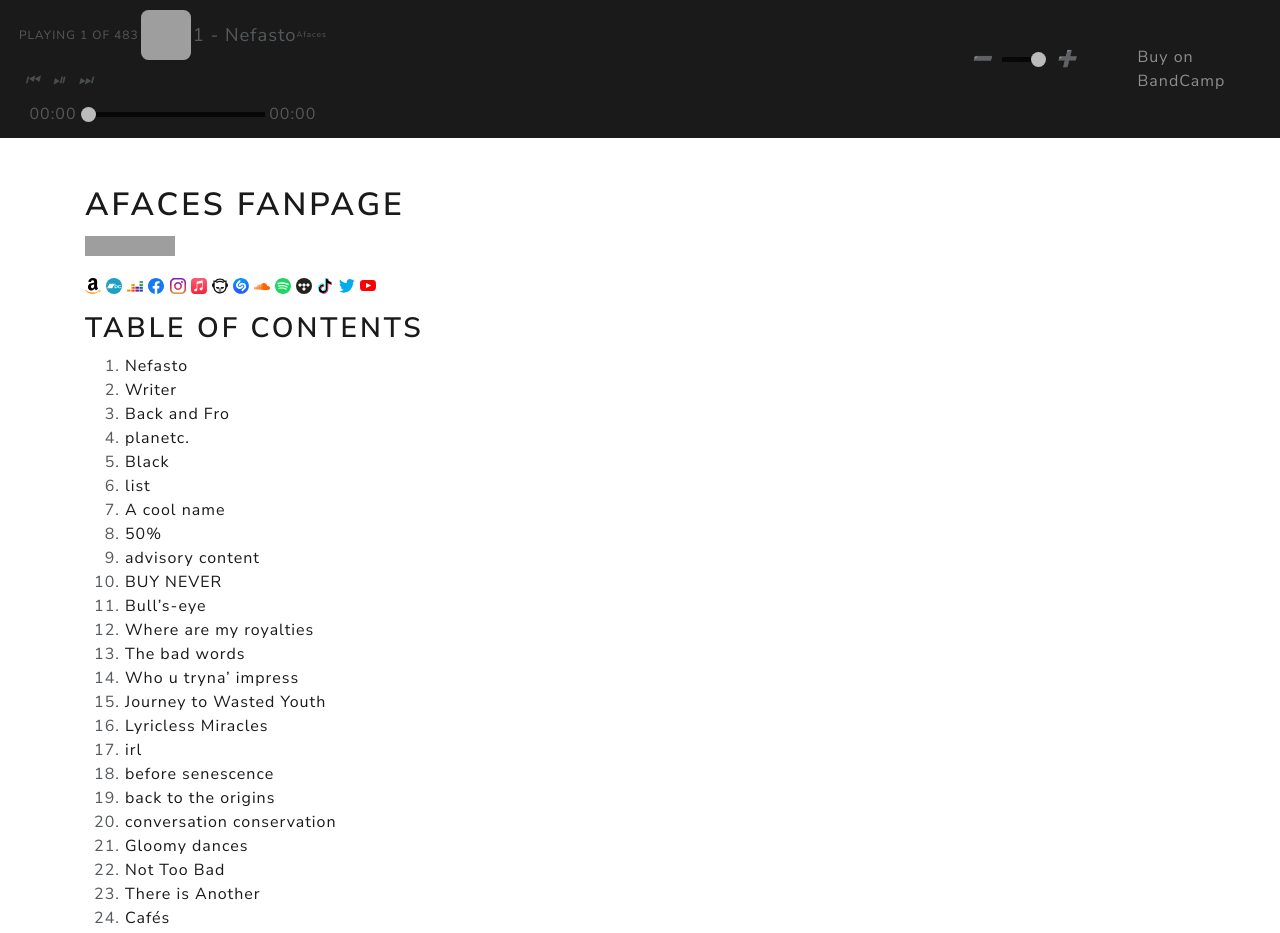
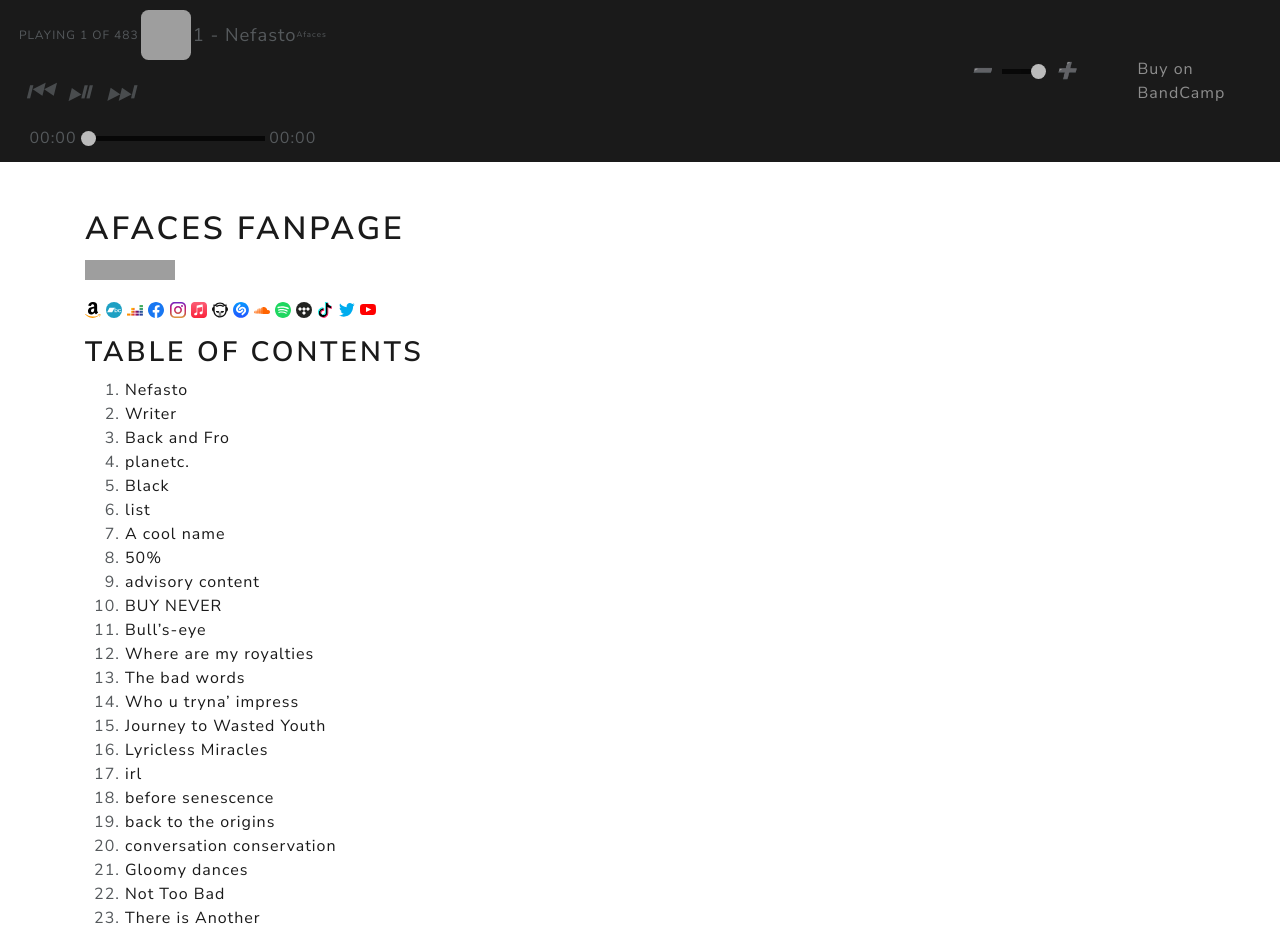
Before and after one commit to afaces/afaces.github.io, a Jekyll site: the page built from index.md, in a window 1280 px wide and 1400 px high. Shown: the top 933 px of the window. Built offline with Jekyll 4.4.1, drawn with Linux system fonts in a browser that asks for light colours; grey boxes are pictures that could not be loaded.

Commit message:
UPDATED: testing bigger emoji player buttons

```diff
--- a/_includes/header.html
+++ b/_includes/header.html
@@ -8,9 +8,9 @@
       <div class="track-artist">Track Artist</div>
     </div>
     <div class="buttons">
-      <div class="prev-track" onclick="prevTrack()"><i class="fa fa-step-backward fa-2x">⏮</i></div>
-      <div class="playpause-track" onclick="playpauseTrack()"><i class="fa fa-play-circle fa-5x">⏯</i></div>
-      <div class="next-track" onclick="nextTrack()"><i class="fa fa-step-forward fa-2x">⏭</i></div>
+      <div class="prev-track" onclick="prevTrack()"><i class="fa fa-step-backward fa-2x"><span>⏮</span></i></div>
+      <div class="playpause-track" onclick="playpauseTrack()"><i class="fa fa-play-circle fa-5x"><span>⏯</span></i></div>
+      <div class="next-track" onclick="nextTrack()"><i class="fa fa-step-forward fa-2x"><span>⏭</span></i></div>
     </div>
     <!-- track controls -->
     <div class="slider_container">
--- a/_sass/_bootstrap_customization.scss
+++ b/_sass/_bootstrap_customization.scss
@@ -8,6 +8,13 @@ $web-font-path: "https://fonts.googleapis.com/css2?family=Nunito+Sans:wght@400;6
 @if $web-font-path {
   @import url($web-font-path);
 }
+
+img.emojione {
+ // Override any img styles to ensure Emojis are displayed inline
+ margin: 0px !important;
+ display: inline !important;
+}
+span{font-size:2rem;}
 
 // Navbar
 .navbar {
--- a/player.js
+++ b/player.js
@@ -3044,3 +3044,15 @@ function seekUpdate() {
 
 // Load the first track in the tracklist
 loadTrack(track_index);
+
+
+$(window).load(function() {
+
+  function convert() {
+    var input = document.body.innerHTML;
+    var output = emojione.unicodeToImage(input);
+    document.body.innerHTML = output;
+  }
+
+  convert();
+});
```
Also changed, not shown: README.md.
